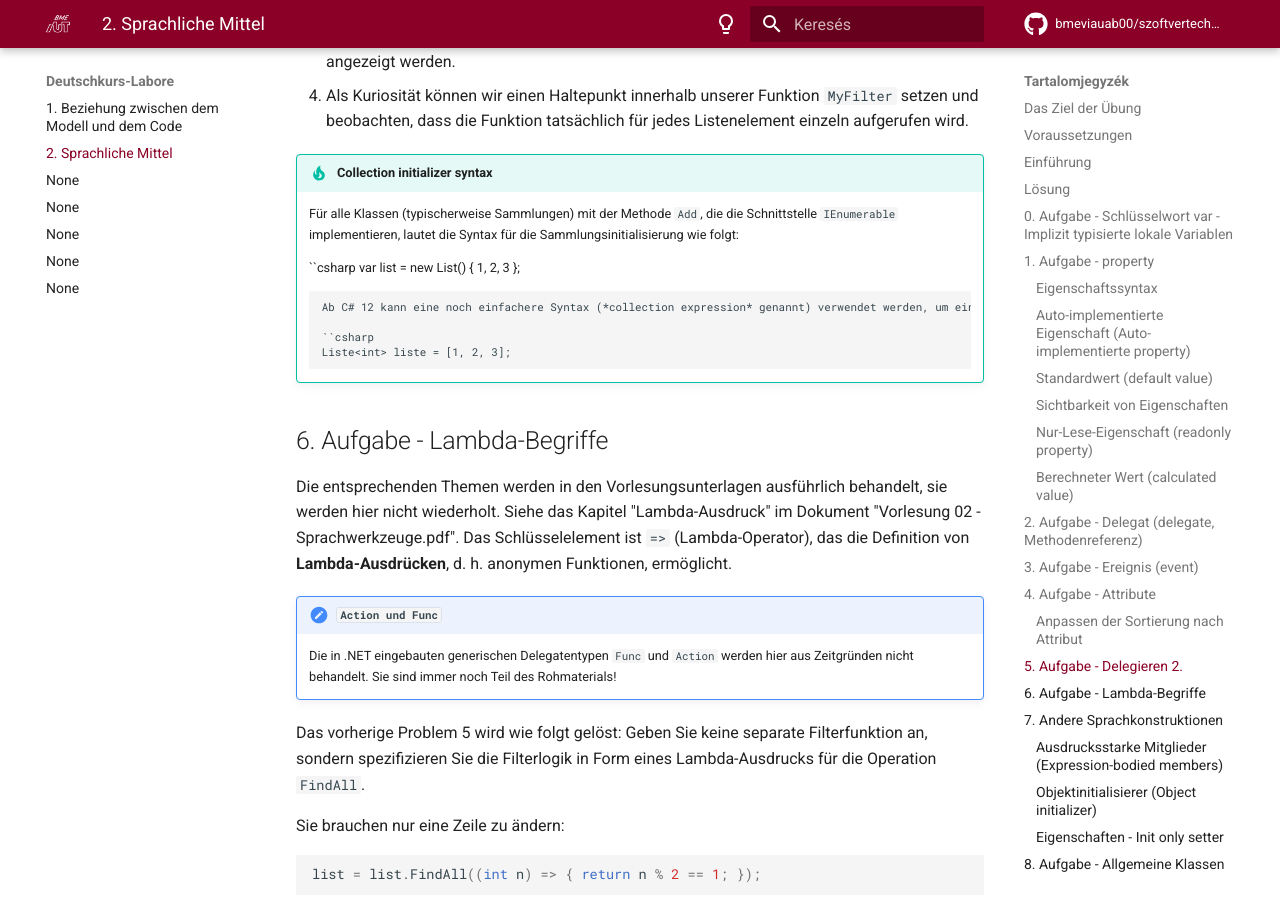
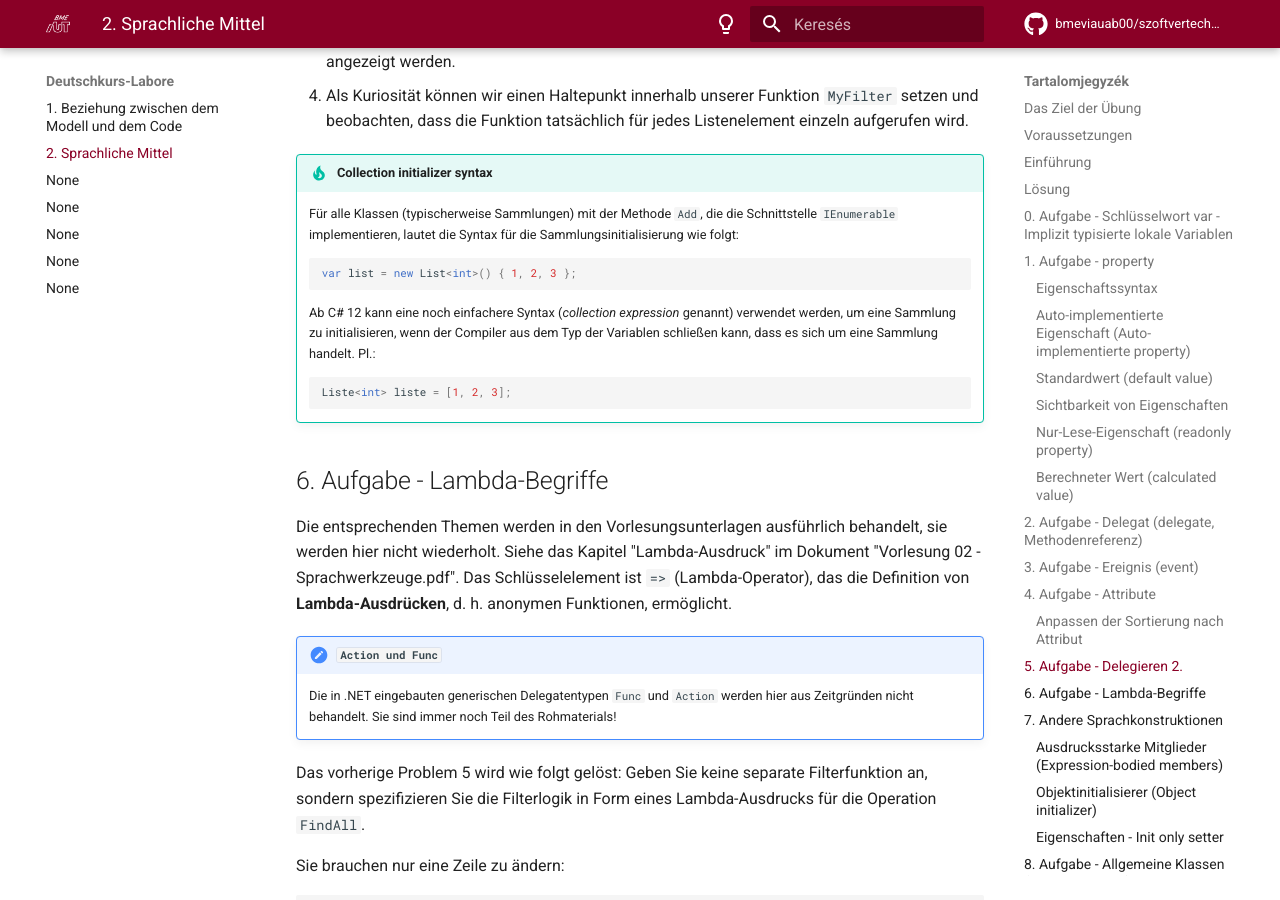
Before and after one commit to bmeviauab00/szoftvertechnikak, an MkDocs documentation site: the page built from docs/labor/2-nyelvi-eszkozok/index_ger.md, in a window 1280 px wide and 900 px high, scrolled down 15810 px. Built offline with MkDocs 1.6.1 and Material for MkDocs 9.7.7, drawn with Linux system fonts in a browser that asks for light colours; emoji names are drawn with the system emoji font; comment, search, counter and statistics services are not loaded; the version menu is left out.

Commit message:
Lab 2 német

````diff
--- a/docs/labor/2-nyelvi-eszkozok/index_ger.md
+++ b/docs/labor/2-nyelvi-eszkozok/index_ger.md
@@ -527,13 +527,13 @@ Das heißt, sie nimmt als Eingabe eine Variable des gleichen Typs wie der Typ de
 !!! tip "Collection initializer syntax"
     Für alle Klassen (typischerweise Sammlungen) mit der Methode `Add`, die die Schnittstelle `IEnumerable` implementieren, lautet die Syntax für die Sammlungsinitialisierung wie folgt:
 
-    ``csharp
+    ```csharp
     var list = new List<int>() { 1, 2, 3 };
     ```
 
     Ab C# 12 kann eine noch einfachere Syntax (*collection expression* genannt) verwendet werden, um eine Sammlung zu initialisieren, wenn der Compiler aus dem Typ der Variablen schließen kann, dass es sich um eine Sammlung handelt. Pl.:
 
-    ``csharp
+    ```csharp
     Liste<int> liste = [1, 2, 3];
     ```
 
````
Also changed, not shown: other parts of docs/labor/2-nyelvi-eszkozok/index_ger.md (+1 -1 lines).
